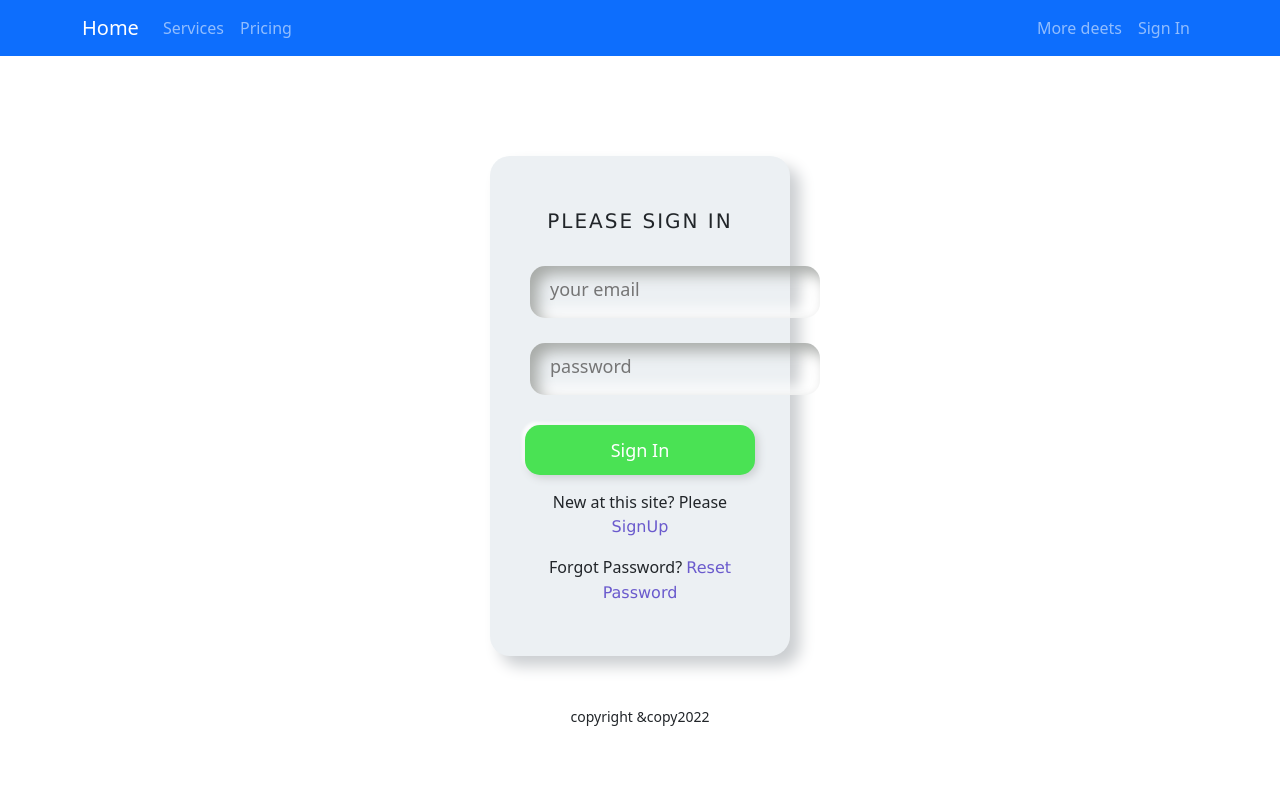
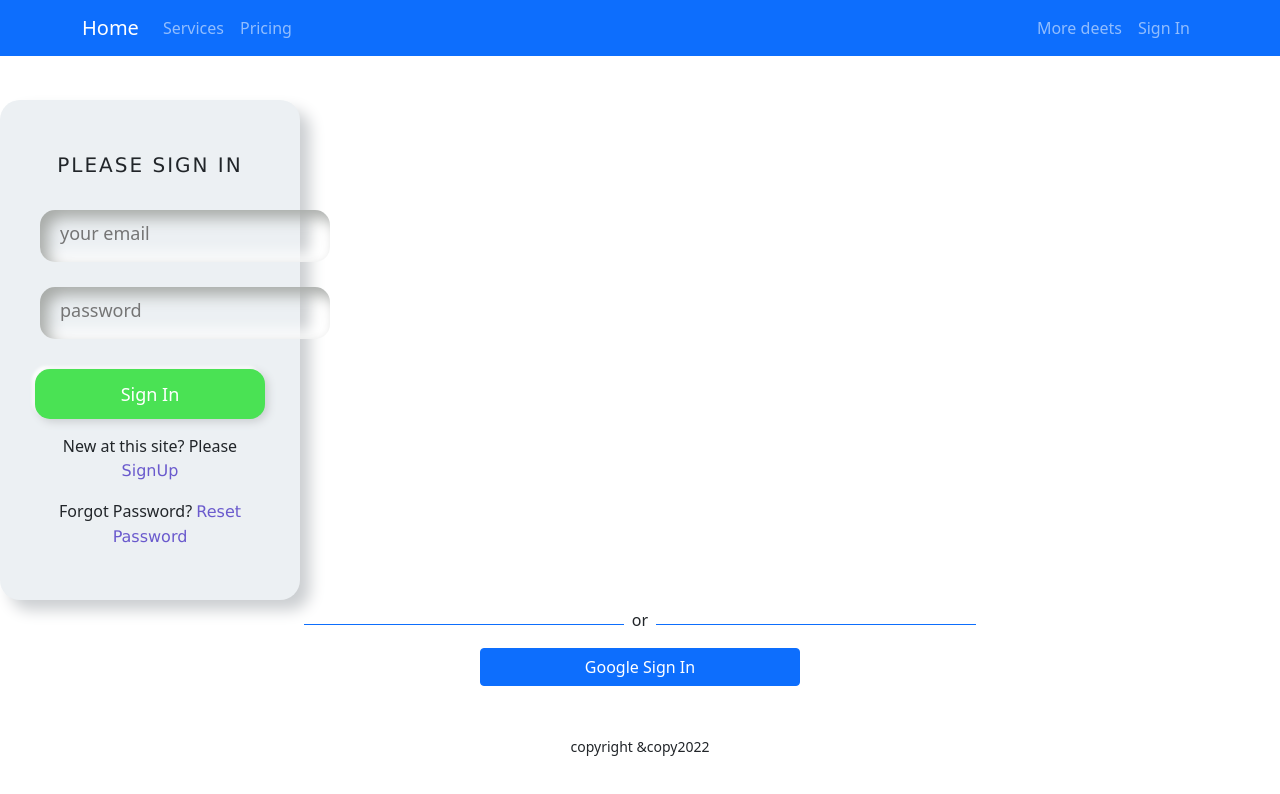
Before and after one commit to Shahadat91/wildlife-photographer, a React (Create React App) app: page /signin in a window 1280 px wide. Shown: the top 794 px of the page. Built offline with nearby package versions, Linux system fonts and the light colour scheme; no server answers.

Commit message:
google sign in add

```diff
--- a/src/App.js
+++ b/src/App.js
@@ -1,10 +1,12 @@
 import { Route, Routes } from 'react-router-dom';
 import './App.css';
-
+import CheckOut from './components/CheckOut/CheckOut';
 import Footer from './components/Footer/Footer';
 import Header from './components/Header/Header';
 import Home from './components/Home/Home';
 import NotFound from './components/NotFound/NotFound';
+import RequireAuth from './components/RequireAuth/RequireAuth';
+import ServiceDetail from './components/ServiceDetail/ServiceDetail';
 import Services from './components/Services/Services';
 import SignIn from './components/Sign In/SignIn';
 import SignUp from './components/Sign Up/SignUp';
@@ -16,8 +18,13 @@ function App() {
       <Routes>
         <Route path='/' element={<Home></Home>}></Route>
         <Route path='/home' element={<Home></Home>}></Route>
-
         <Route path='/services' element={<Services></Services>}></Route>
+        <Route path='/service/:serviceId' element={<ServiceDetail></ServiceDetail>}></Route>
+        <Route path='checkout' element={
+          <RequireAuth>
+            <CheckOut></CheckOut>
+          </RequireAuth>
+        }></Route>
         <Route path='/signin' element={<SignIn></SignIn>}></Route>
         <Route path='/signup' element={<SignUp></SignUp>}></Route>
         <Route path='*' element={<NotFound></NotFound>}></Route>
--- /dev/null
+++ b/src/components/CheckOut/CheckOut.js
@@ -0,0 +1,11 @@
+import React from 'react';
+
+const CheckOut = () => {
+    return (
+        <div style={{marginTop: "100px"}}>
+            <h2>Please Checkout your booking</h2>
+        </div>
+    );
+};
+
+export default CheckOut;
--- a/src/components/Header/Header.js
+++ b/src/components/Header/Header.js
@@ -1,8 +1,18 @@
+import { signOut } from "firebase/auth";
 import React from "react";
 import { Container, Nav, Navbar } from "react-bootstrap";
-import { Link } from "react-router-dom";
+import { useAuthState } from "react-firebase-hooks/auth";
+import { Link, useNavigate } from "react-router-dom";
+import auth from "../../firebase.init";
 
 const Header = () => {
+  const [user] = useAuthState(auth);
+  const navigate = useNavigate();
+
+ const  handleSignOut =()=>{
+   signOut(auth);
+   navigate('/signin');
+ }
   return (
     <Navbar collapseOnSelect expand="lg" bg="primary" variant="dark" fixed="top">
       <Container>
@@ -15,9 +25,14 @@ const Header = () => {
           </Nav>
           <Nav>
             <Nav.Link href="#deets">More deets</Nav.Link>
-            <Nav.Link as={Link} to="/signin">
+            {
+              user?
+              <button onClick={handleSignOut} className="btn btn-primary">Sign Out</button>
+              :
+              <Nav.Link as={Link} to="/signin">
               Sign In
             </Nav.Link>
+            }
           </Nav>
         </Navbar.Collapse>
       </Container>
--- /dev/null
+++ b/src/components/RequireAuth/RequireAuth.js
@@ -0,0 +1,15 @@
+import React from 'react';
+import { useAuthState } from 'react-firebase-hooks/auth';
+import { Navigate, useLocation } from 'react-router-dom';
+import auth from '../../firebase.init';
+
+const RequireAuth = ({children}) => {
+    const [user] = useAuthState(auth);
+    const location = useLocation();
+    if(!user){
+        return <Navigate to="/signin" state={{ from: location }} replace />;
+    }
+    return children;
+};
+
+export default RequireAuth;
--- a/src/components/Service/Service.js
+++ b/src/components/Service/Service.js
@@ -1,9 +1,15 @@
 import React from "react";
 import { Button, Card } from "react-bootstrap";
+import { useNavigate } from "react-router-dom";
 import "./Service.css";
 
 const Service = ({ service }) => {
-  const { img, price, service_name, description } = service;
+  const {id, img, price, service_name, description } = service;
+  const navigate = useNavigate();
+
+  const navigateToServiceDetail = id =>{
+    navigate(`/service/${id}`);
+  }
   return (
 
         <Card style={{ width: "22rem" }}>
@@ -12,7 +18,7 @@ const Service = ({ service }) => {
             <Card.Title>{service_name}</Card.Title>
             <Card.Text>Description: {description}</Card.Text>
             <p>Price: ${price}</p>
-            <Button variant="outline-primary">Book Now</Button>
+            <Button onClick={()=> navigateToServiceDetail(id)} variant="outline-primary">Book Now</Button>
           </Card.Body>
         </Card>
   );
--- /dev/null
+++ b/src/components/ServiceDetail/ServiceDetail.js
@@ -0,0 +1,20 @@
+import React from 'react';
+import { Link, useParams } from 'react-router-dom';
+
+const ServiceDetail = () => {
+    const {serviceId} = useParams();
+    console.log(serviceId)
+    return (
+        <div style={{marginTop: "100px"}}>
+            <h2>welcome to detail: {serviceId}</h2>
+            <div className="text-center">
+                <Link to="/checkout">
+                <button className='btn btn-primary'>Proceed Checkout</button>
+            </Link>
+            </div>
+
+        </div>
+    );
+};
+
+export default ServiceDetail;
--- a/src/components/Sign In/SignIn.css
+++ b/src/components/Sign In/SignIn.css
@@ -1,15 +1,5 @@
 
-body{
-    margin: 0;
-    height: 100vh;
-    width: 100vw;
-    overflow: hidden;
-    display: flex;
-    align-items: center;
-    justify-content: center;
-    color: #555;
-    background-color: #ecf0f3;
-}
+
 .login-form{
     width: 300px;
     height: 500px;
--- a/src/components/Sign In/SignIn.js
+++ b/src/components/Sign In/SignIn.js
@@ -1,14 +1,16 @@
 import React, { useRef } from "react";
 import { useSignInWithEmailAndPassword } from "react-firebase-hooks/auth";
-import {useNavigate } from "react-router-dom";
+import {useLocation, useNavigate } from "react-router-dom";
 import auth from "../../firebase.init";
+import SocialLogin from "../SocialLogin/SocialLogin";
 import "./SignIn.css";
 
 const SignIn = () => {
   const emailRef = useRef("");
   const passwordRef = useRef("");
   const navigate = useNavigate();
-
+const location = useLocation();
+let from = location.state?.from?.pathname || "/";
   const [
     signInWithEmailAndPassword,
     user,
@@ -21,11 +23,11 @@ const SignIn = () => {
     const email = emailRef.current.value;
     const password = passwordRef.current.value;
     //console.log(email, password);
-    signInWithEmailAndPassword(email, password)
+    signInWithEmailAndPassword(email, password);
   };
 
   if(user){
-    navigate('/home');
+    navigate(from, { replace: true });
 }
 
   const navigateSignUp = (event) => {
@@ -73,6 +75,7 @@ const SignIn = () => {
       </div>
         </div>
       </form>
+      <SocialLogin></SocialLogin>
     </div>
   );
 };
--- /dev/null
+++ b/src/components/SocialLogin/SocialLogin.js
@@ -0,0 +1,18 @@
+import React from 'react';
+
+const SocialLogin = () => {
+    return (
+        <div>
+            <div className='d-flex justify-content-center align-items-center'>
+                <div style={{height: '1px'}} className='bg-primary w-25'></div>
+                <p className='mt-2 px-2'>or</p>
+                <div style={{height: '1px'}} className='bg-primary w-25'></div>
+            </div>
+            <div className='d-flex justify-content-center'>
+                <button className='btn btn-primary w-25'>Google Sign In</button>
+            </div>
+        </div>
+    );
+};
+
+export default SocialLogin;
```
